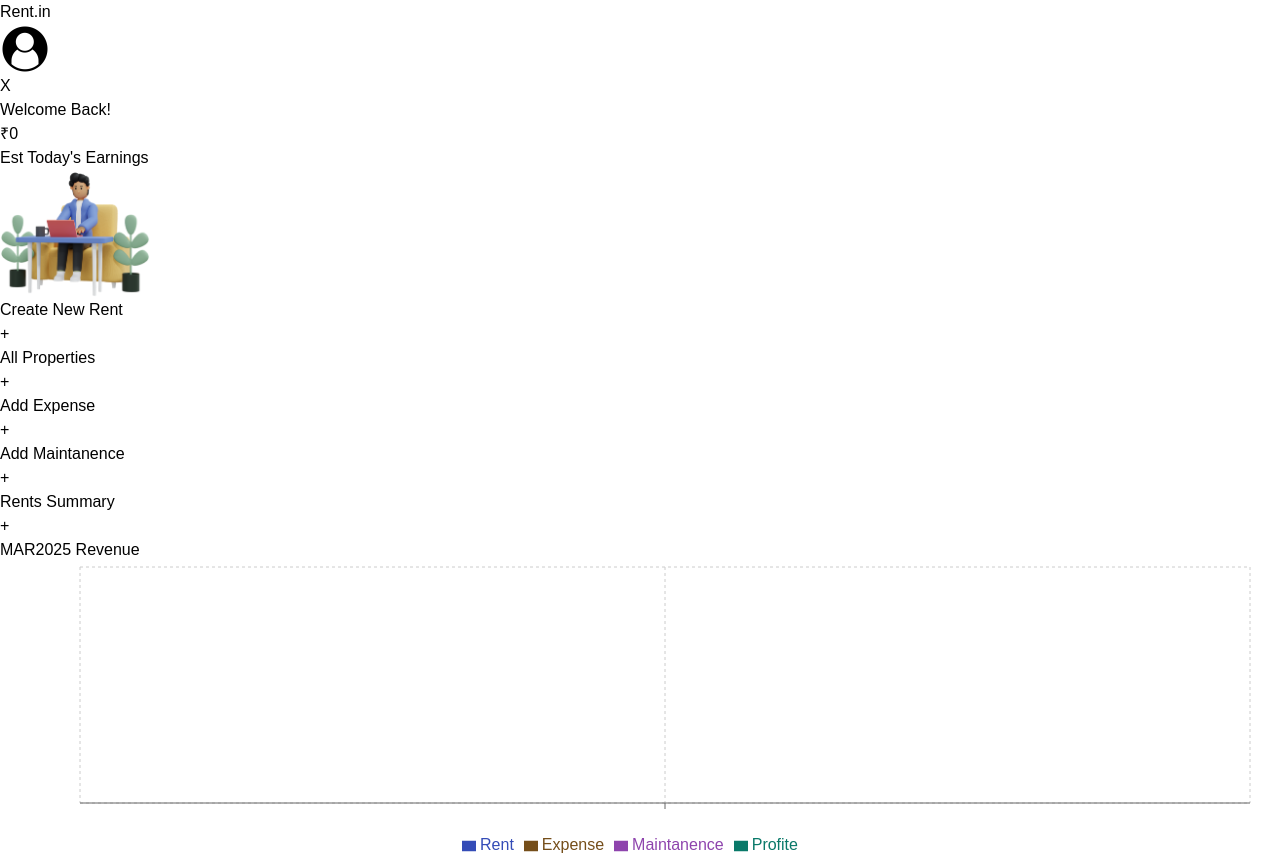
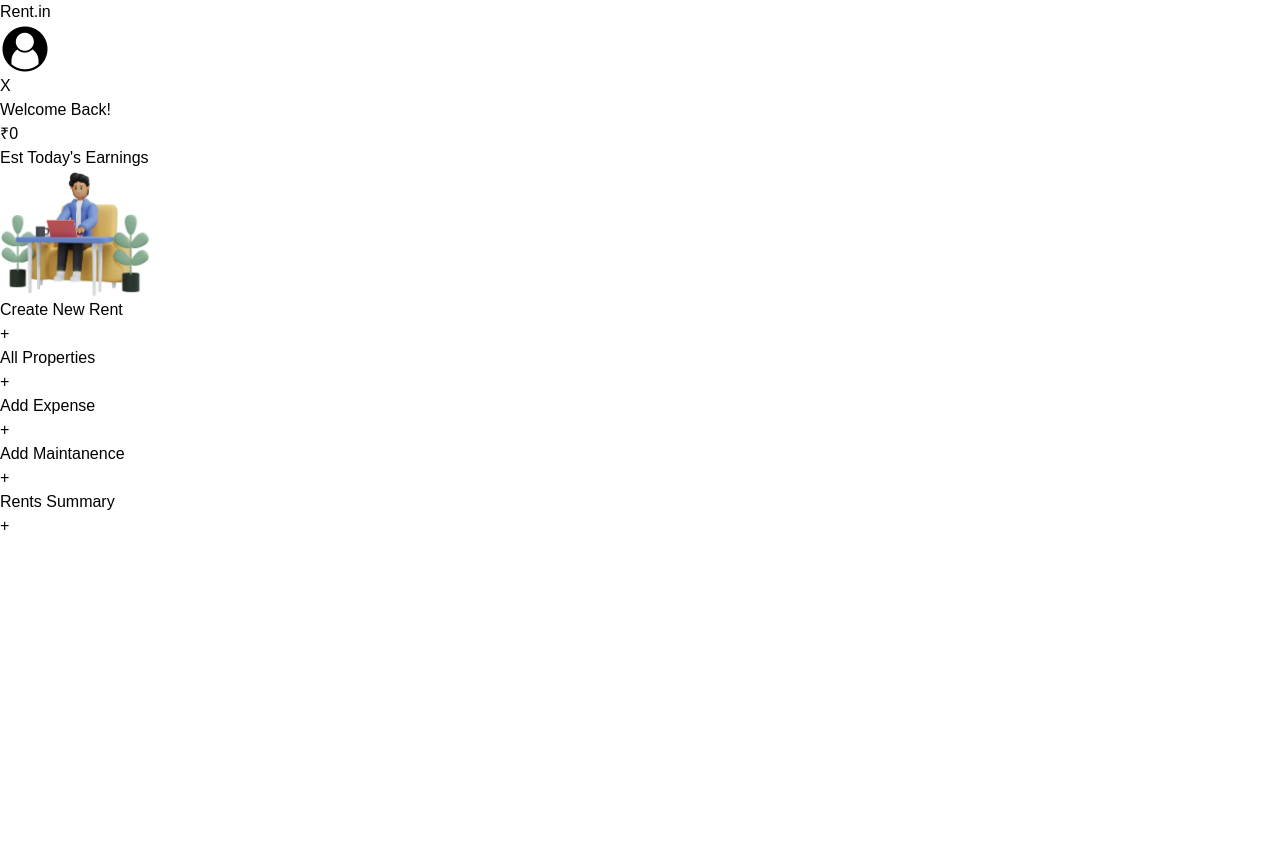
Before and after one commit to Akshitpatel25/Rent.in, a Next.js app: page /dashboard in a window 1280 px wide. After the commit the page ends 800 px from the top, so only its background shows below. Built offline with nearby package versions, Linux system fonts and the light colour scheme; no server answers; the database is empty.

Commit message:
improve revenue by month

```diff
--- a/src/app/api/get-monthly-report/route.ts
+++ b/src/app/api/get-monthly-report/route.ts
@@ -9,7 +9,7 @@ export async function POST(request: NextRequest) {
     const reqbody = await request.json();
     const { user_id, M_Y,M,Y } = reqbody;
     const connection = mongoose.connection;
-    console.log(M,Y)
+    // console.log(M,Y)
     if (!connection || !connection.db) {
       return NextResponse.json(
         { error: "Database connection not ready" },
@@ -38,12 +38,12 @@ export async function POST(request: NextRequest) {
                   $expr: {
                     $and: [
                       { $eq: ["$user_id", "$$id"] },
-                      {$eq: ["$month_year", `${M_Y}`]},
-                      // {$regexMatch: {
-                      //   input: "$Rent_Paid_date",
-                      //   regex: `${M}/${Y}$`
-                      // }},
-                      {$ne: ["$payment_mode", "Not Paid"]}
+                      // {$eq: ["$month_year", `${M_Y}`]},
+                      {$regexMatch: {
+                        input: "$Rent_Paid_date",
+                        regex: `${M}/${Y}$`
+                      }},
+                      // {$ne: ["$payment_mode", "Not Paid"]}
                     ],
                   },
                 },
--- a/src/app/dashboard/page.tsx
+++ b/src/app/dashboard/page.tsx
@@ -45,7 +45,7 @@ export default function Dashboard() {
  useEffect(()=> {
     EstTodaysEarning();
     if (userDetails?._id == "") {
-      router.push("/login");
+      router.push("/");
     }
  },[userDetails?._id]);
 
--- a/src/components/Main_Dashboard.tsx
+++ b/src/components/Main_Dashboard.tsx
@@ -7,79 +7,10 @@ import useTheme from "@/zustand/userDetails";
 
 export default function Main_Dashboard({ userData, todaysEarning }: any) {
   const { userDetails, fetchUserDetails } = useTheme();
-  const date = new Date();
-  const month = date.getMonth();
-  const year = date.getFullYear();
-  const monthByName = [
-    "JAN",
-    "FEB",
-    "MAR",
-    "APR",
-    "MAY",
-    "JUN",
-    "JUL",
-    "AUG",
-    "SEP",
-    "OCT",
-    "NOV",
-    "DEC",
-  ];
-  const [M_Y, setM_Y] = useState("");
-  const [monthlyReport, setMonthlyReport] = useState({
-    rent: 0,
-    maintanence: 0,
-    expense: 0,
-  });
 
   useEffect(() => {
     fetchUserDetails();
   }, []);
-
-  // useEffect(() => {
-  //   if (month == 0) {
-  //     setM_Y(`${monthByName[11]}${year - 1}`);
-  //   } else {
-  //     setM_Y(`${monthByName[month - 1]}${year}`);
-  //   }
-  // }, []);
-
-
-  const handleMonthlyReport = async () => {
-    // console.log("hii");
-    try {
-      let MY = `${monthByName[month - 1]}${year}`;
-      if (month == 0) {
-        MY = `${monthByName[11]}${year - 1}`;
-      }
-       if (userDetails._id != ""){
-      const result = await axios.post("/api/get-previous-month-revenue", {
-        user_id: userDetails?._id,
-        M_Y: MY,
-      });
-      // console.log(result);
-      const rent = result.data.data[0].monthly_rents[0]?.total || 0;
-      const maintanence =
-        result.data.data[0].monthly_maintanence[0]?.total || 0;
-      const expense = result.data.data[0].monthly_expenses[0]?.total || 0;
-      // console.log(rent, maintanence, expense);
-      setMonthlyReport({
-        rent: rent,
-        maintanence: maintanence,
-        expense: expense,
-      });
-      }
-    } catch (error) {
-      console.log("error in monthly report", error);
-    }
-  };
-
-
-  useEffect(() => {
-    if (userDetails?._id) {
-      handleMonthlyReport();
-    }
-  }, [userDetails?._id]);
-
 
   return (
     <>
@@ -210,23 +141,7 @@ export default function Main_Dashboard({ userData, todaysEarning }: any) {
           </span>
         </Link>
 
-        <div
-          className="w-full h-fit rounded-md flex flex-col p-5
-        md:p-7 lg:pt-10 md:pl-36 md:pr-36 lg:pl-48 lg:pr-48
-        xl:pr-64 xl:pl-64
-        justify-between items-center cursor-pointer
-        gap-y-4 backdrop-blur-sm bg-white "
-        >
-          <h1 className="w-full text-2xl md:text-3xl lg:text-4xl">
-            <span className="font-bold">{monthByName[month-1] + year}</span> Revenue
-          </h1>
-          <Barchart
-            prev_month={M_Y}
-            prevMonthRevenue={monthlyReport.rent}
-            prevMonthExpense={monthlyReport.expense}
-            prevMonthMaintanence={monthlyReport.maintanence}
-          />
-        </div>
+
       </div>
     </>
   );
```
